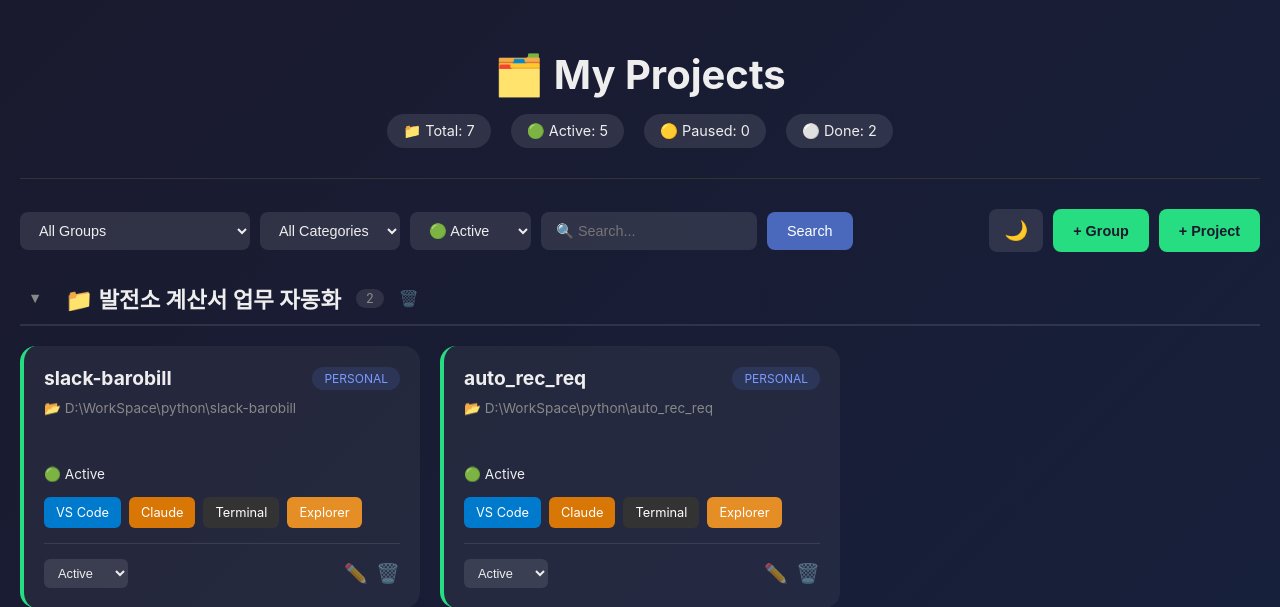
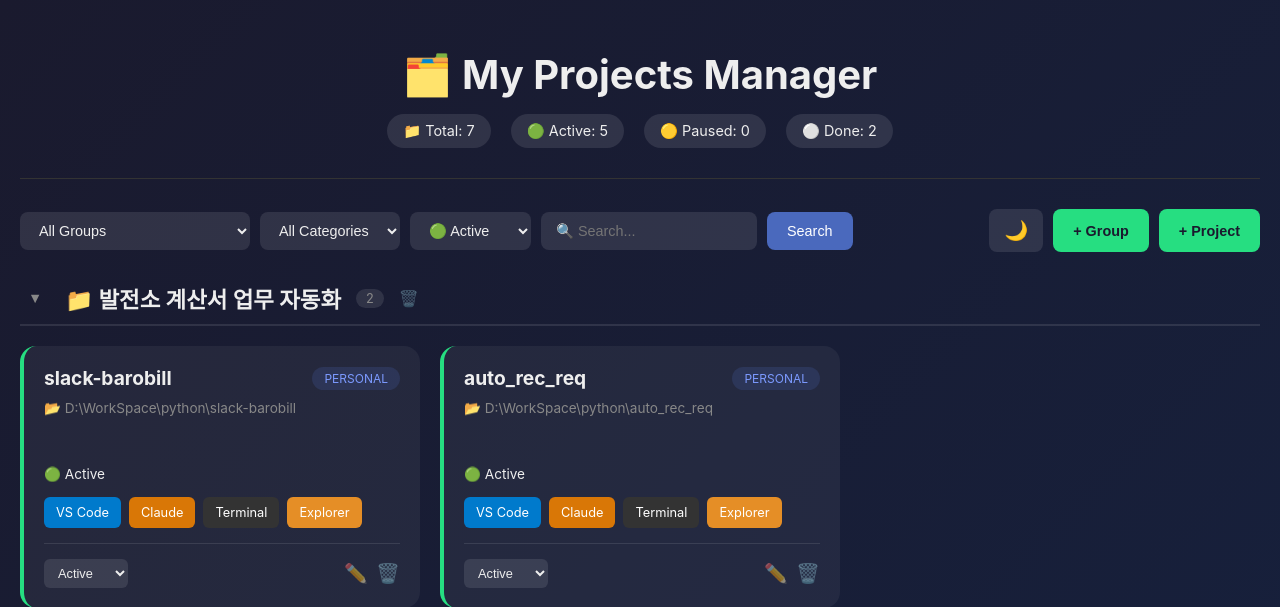
Before and after one commit to odise444/project-manager, a Flask app: page / in a window 1280 px wide. Shown: the top 607 px of the page. Run offline with Flask 3, Linux system fonts and the light colour scheme.

Commit message:
제목 변경 및 디버그 모드 비활성화
- 페이지 제목 "My Projects Manager"로 변경
- 프로덕션 환경 위해 debug=False 설정

```diff
--- a/app.py
+++ b/app.py
@@ -403,4 +403,4 @@ def open_project(name, action):
     return redirect(url_for('index'))
 
 if __name__ == '__main__':
-    app.run(debug=True, port=5000)
+    app.run(debug=False, port=5000)
--- a/templates/index.html
+++ b/templates/index.html
@@ -9,7 +9,7 @@
 <body>
     <div class="container">
         <header>
-            <h1>🗂️ My Projects</h1>
+            <h1>🗂️ My Projects Manager</h1>
             <div class="stats">
                 <span class="stat">📁 Total: {{ stats.total }}</span>
                 <span class="stat active">🟢 Active: {{ stats.active }}</span>
```
